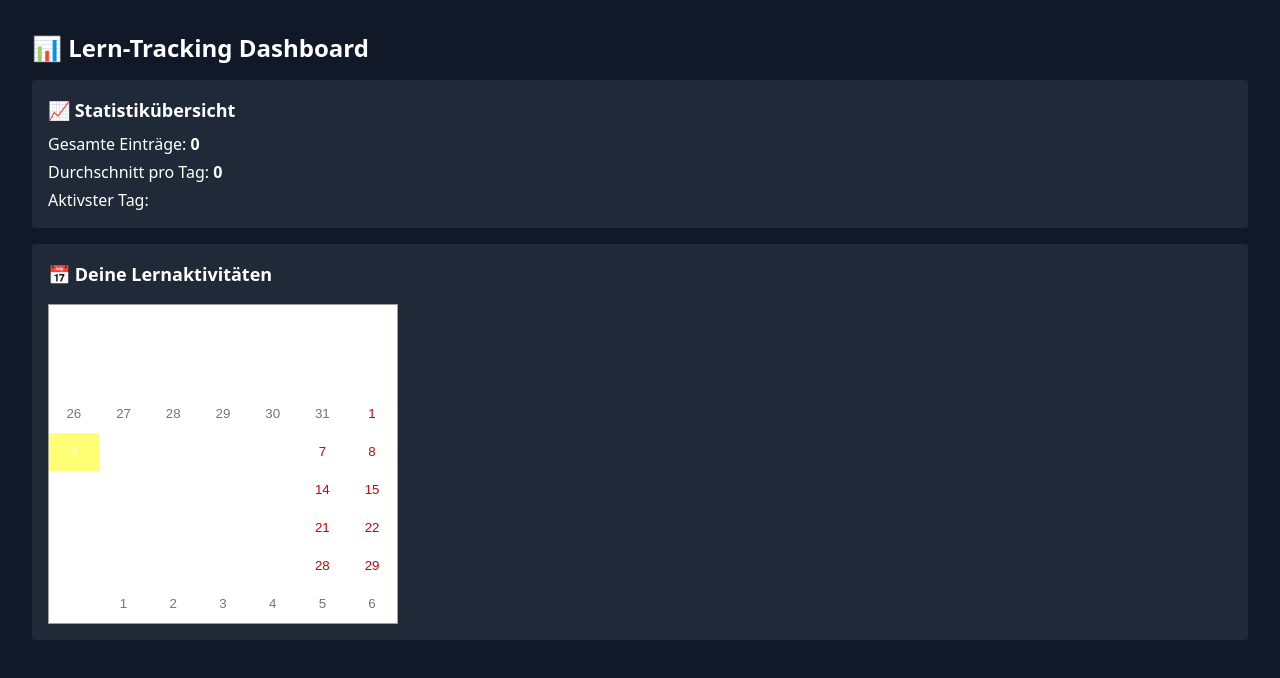
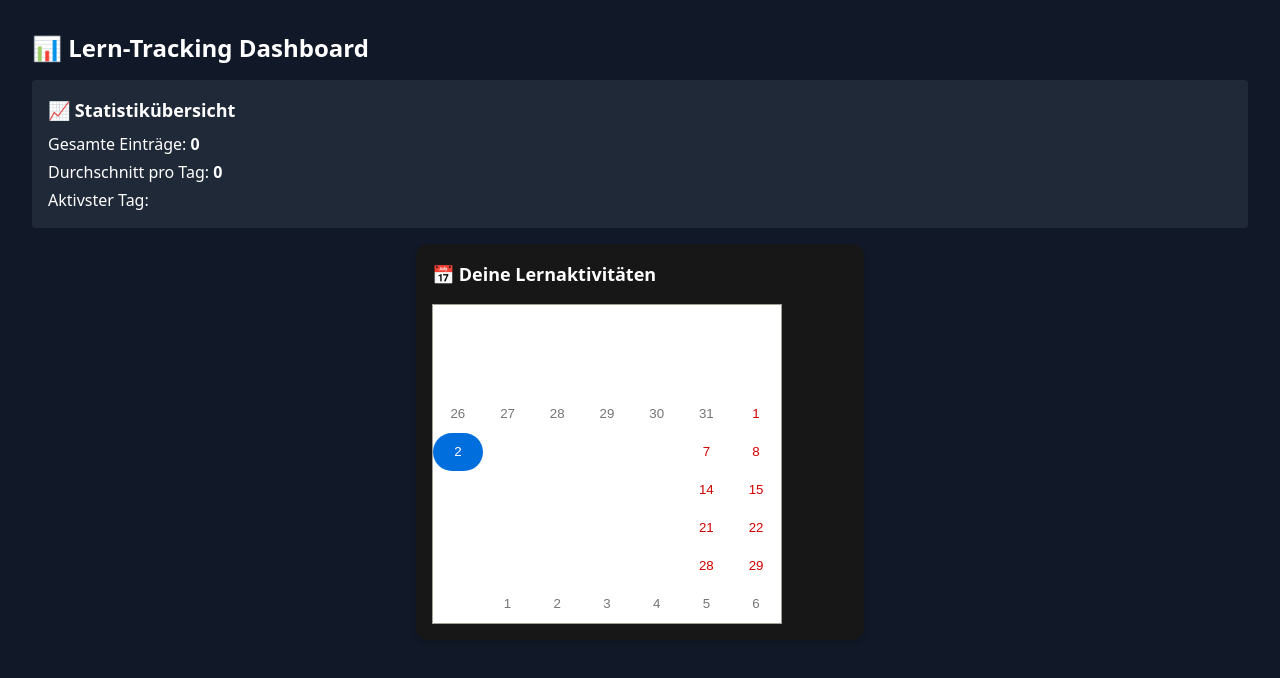
Before and after one commit to lofitech/ubiquitous-succotash, a Next.js app: page /dashboard in a window 1280 px wide. Shown: the top 678 px of the page. Built offline with nearby package versions, Linux system fonts and the light colour scheme.

Commit message:
laston toda

```diff
--- a/components/CalendarView.tsx
+++ b/components/CalendarView.tsx
@@ -1,42 +1,31 @@
-import { useEffect, useState } from "react";
-import Calendar from "react-calendar";
-import 'react-calendar/dist/Calendar.css';
-import { supabase } from "../lib/supabase";
+import { useState } from "react";
+import Calendar, { CalendarTileProperties } from "react-calendar";
+import "react-calendar/dist/Calendar.css";
 
 export default function CalendarView() {
-  const [logDates, setLogDates] = useState<Date[]>([]);
-  const [selectedDate, setSelectedDate] = useState<Date | null>(null);
+  const [selectedDate, setSelectedDate] = useState<Date>(new Date());
 
-  useEffect(() => {
-    const fetchData = async () => {
-      const { data: { user } } = await supabase.auth.getUser();
-      if (!user) return;
-
-      const { data, error } = await supabase
-        .from("logtimes")
-        .select("timestamp")
-        .eq("user_id", user.id);
-
-      if (!error && data) {
-        const dates = data.map((entry: any) => new Date(entry.timestamp));
-        setLogDates(dates);
-      }
-    };
-    fetchData();
-  }, []);
-
-  const tileClassName = ({ date, view }: { date: Date; view: string }) => {
-    if (view === "month" && logDates.find(d => d.toDateString() === date.toDateString())) {
-      return "bg-green-500 text-white rounded";
+  const tileClassName = ({ date, view }: CalendarTileProperties) => {
+    if (
+      view === "month" &&
+      date.toDateString() === selectedDate.toDateString()
+    ) {
+      return "bg-indigo-500 text-white rounded-full";
     }
     return null;
   };
 
   return (
-    <div className="bg-gray-800 text-white p-4 rounded mt-4">
+    <div className="bg-neutral-900 p-4 rounded-xl shadow-md w-full max-w-md mx-auto text-white">
       <h3 className="text-lg font-bold mb-4">📅 Deine Lernaktivitäten</h3>
       <Calendar
-        onChange={setSelectedDate}
+        onChange={(value) => {
+          if (value instanceof Date) {
+            setSelectedDate(value);
+          } else if (Array.isArray(value)) {
+            setSelectedDate(value[0]);
+          }
+        }}
         value={selectedDate}
         tileClassName={tileClassName}
       />
```
